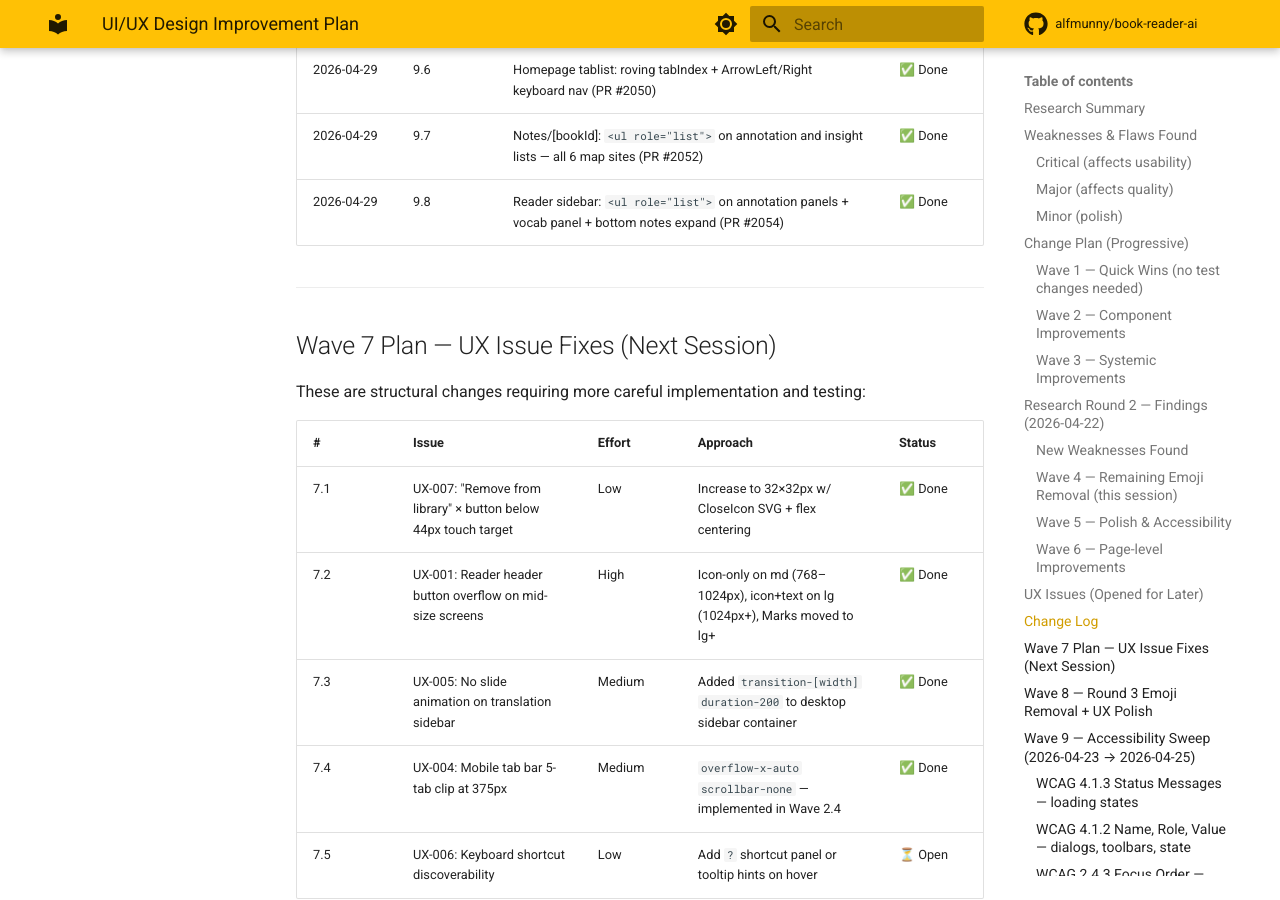
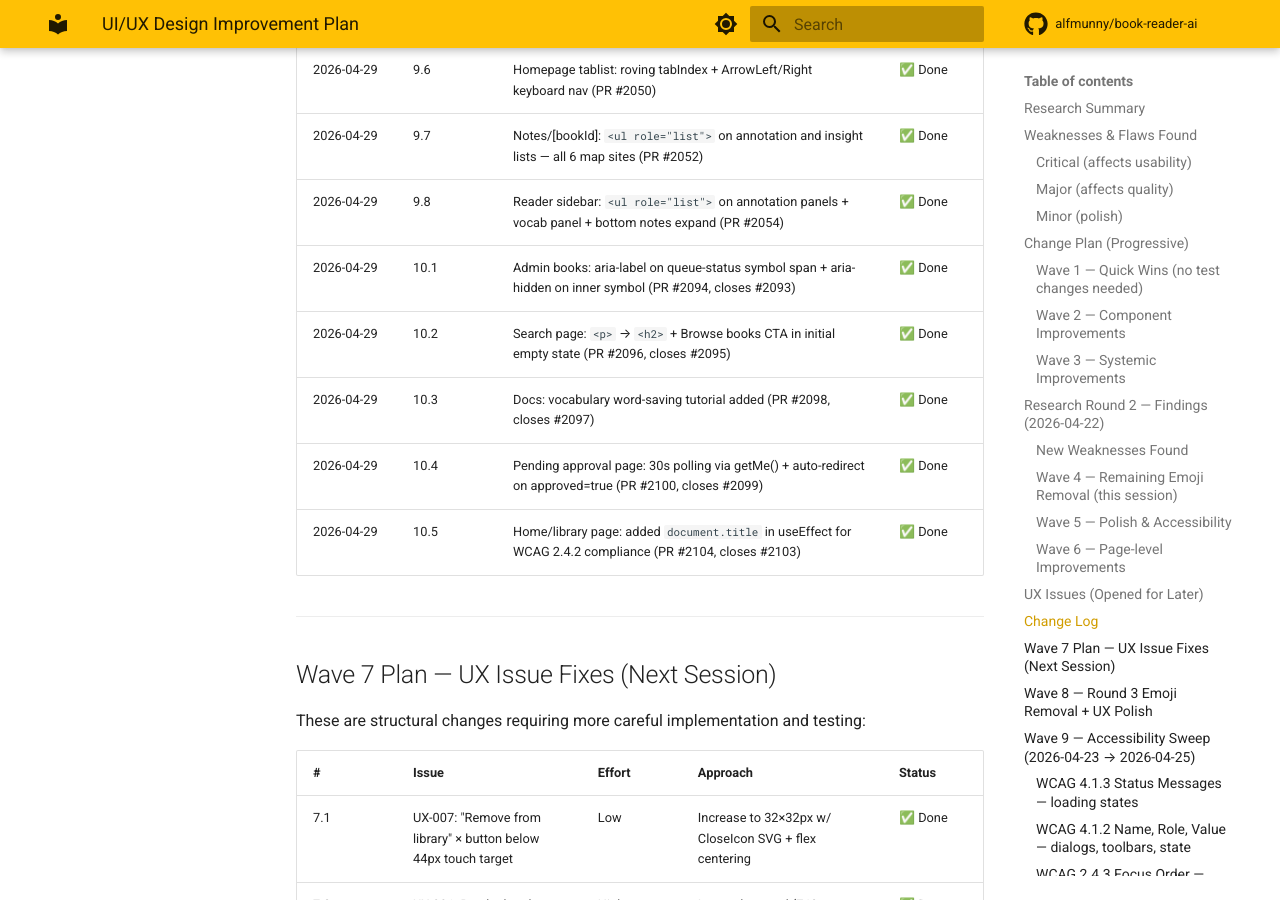
Before and after one commit to alfmunny/book-reader-ai, an MkDocs documentation site: the page built from docs/design-improvement-plan.md, in a window 1280 px wide and 900 px high, scrolled down 8438 px. Built offline with MkDocs 1.6.1 and Material for MkDocs 9.7.7, drawn with Linux system fonts in a browser that asks for light colours; comment, search, counter and statistics services are not loaded.

Commit message:
docs(ux): log wave 10 design changes in improvement plan
Adds Change Log entries for the 5 UX fixes shipped on 2026-04-29:
queue status a11y, search empty state heading, vocabulary tutorial,
pending page polling, and home page document.title.

Co-Authored-By: Claude Sonnet 4.6 <noreply@anthropic.com>

```diff
--- a/docs/design-improvement-plan.md
+++ b/docs/design-improvement-plan.md
@@ -186,6 +186,11 @@ Second pass covered: vocabulary page, notes page, profile page, import page, Ann
 | 2026-04-29 | 9.6 | Homepage tablist: roving tabIndex + ArrowLeft/Right keyboard nav (PR #2050) | ✅ Done |
 | 2026-04-29 | 9.7 | Notes/[bookId]: `<ul role="list">` on annotation and insight lists — all 6 map sites (PR #2052) | ✅ Done |
 | 2026-04-29 | 9.8 | Reader sidebar: `<ul role="list">` on annotation panels + vocab panel + bottom notes expand (PR #2054) | ✅ Done |
+| 2026-04-29 | 10.1 | Admin books: aria-label on queue-status symbol span + aria-hidden on inner symbol (PR #2094, closes #2093) | ✅ Done |
+| 2026-04-29 | 10.2 | Search page: `<p>` → `<h2>` + Browse books CTA in initial empty state (PR #2096, closes #2095) | ✅ Done |
+| 2026-04-29 | 10.3 | Docs: vocabulary word-saving tutorial added (PR #2098, closes #2097) | ✅ Done |
+| 2026-04-29 | 10.4 | Pending approval page: 30s polling via getMe() + auto-redirect on approved=true (PR #2100, closes #2099) | ✅ Done |
+| 2026-04-29 | 10.5 | Home/library page: added `document.title` in useEffect for WCAG 2.4.2 compliance (PR #2104, closes #2103) | ✅ Done |
 
 ---
 
```
